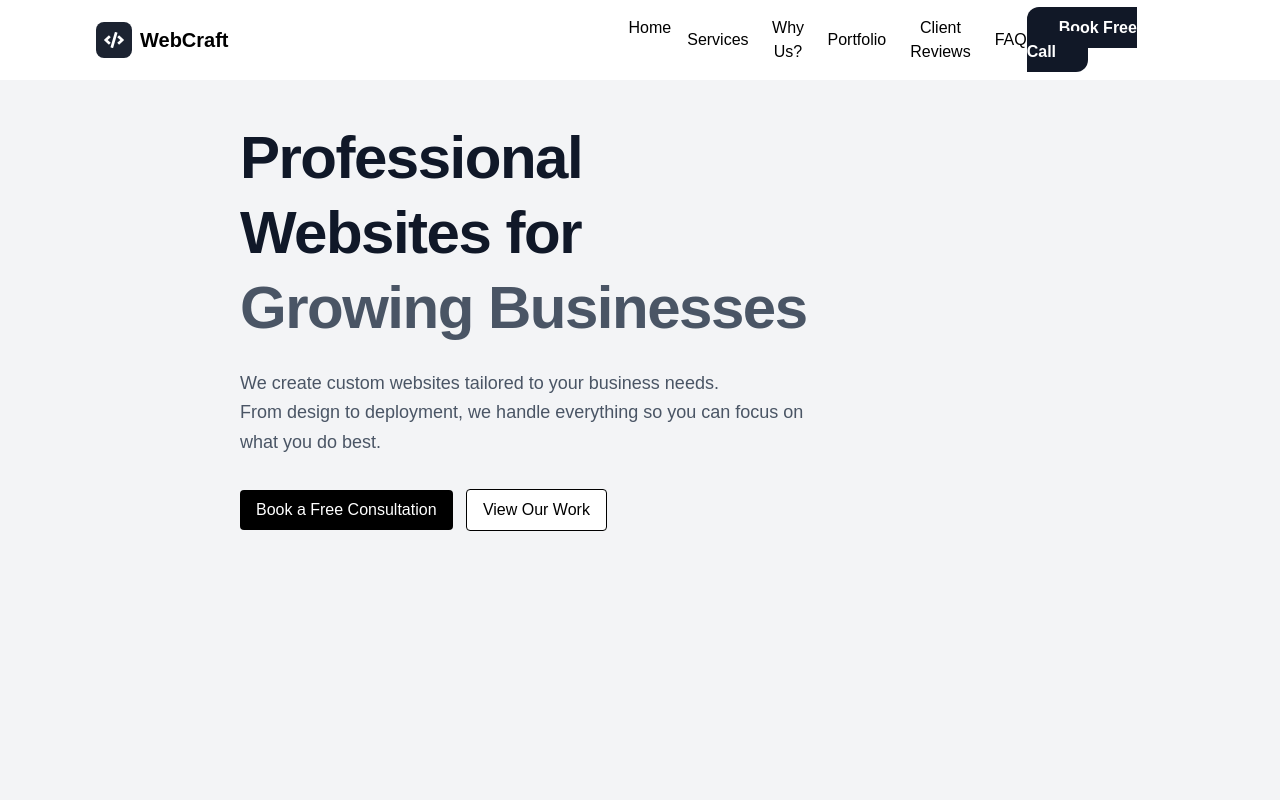
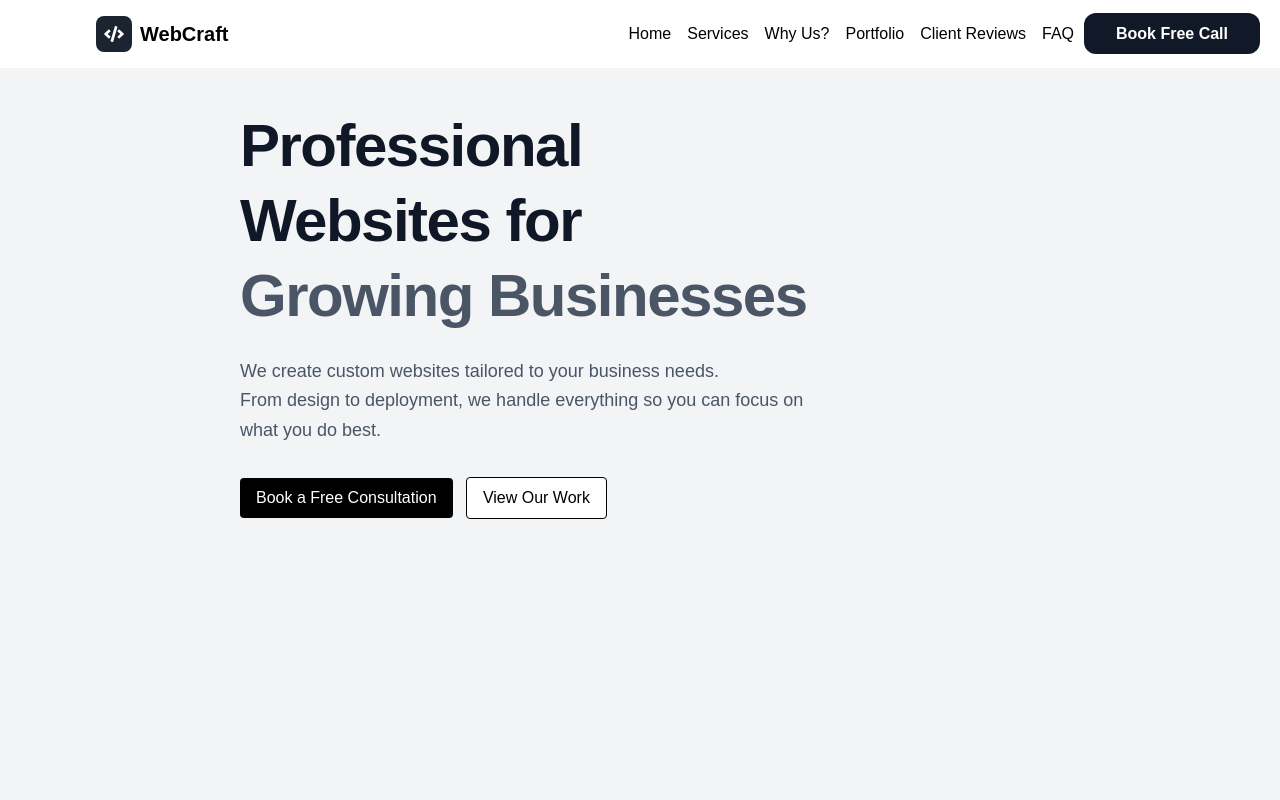
Before and after one commit to krgan12/webcraft, a Next.js app: page / in a window 1280 px wide. Shown: the top 800 px of the page. Built offline with nearby package versions, Linux system fonts and the light colour scheme.

Commit message:
UI changes

```diff
--- a/app/components/Navbar.tsx
+++ b/app/components/Navbar.tsx
@@ -33,7 +33,7 @@ export default function Navbar() {
         <button onClick={() => scrollToSection('faq')} className="hover:underline transition-colors cursor-pointer">FAQ</button>
       </div>
       {/* Right-aligned "Book Free Call" button */}
-      <div className="ml-auto mr-20">
+      <div className="ml-auto mr-1">
         <Link
           href="/booking"
           className="bg-[#111827] text-white font-semibold px-8 py-3 rounded-xl cursor-pointer transition-transform duration-150 hover:scale-105"
```
